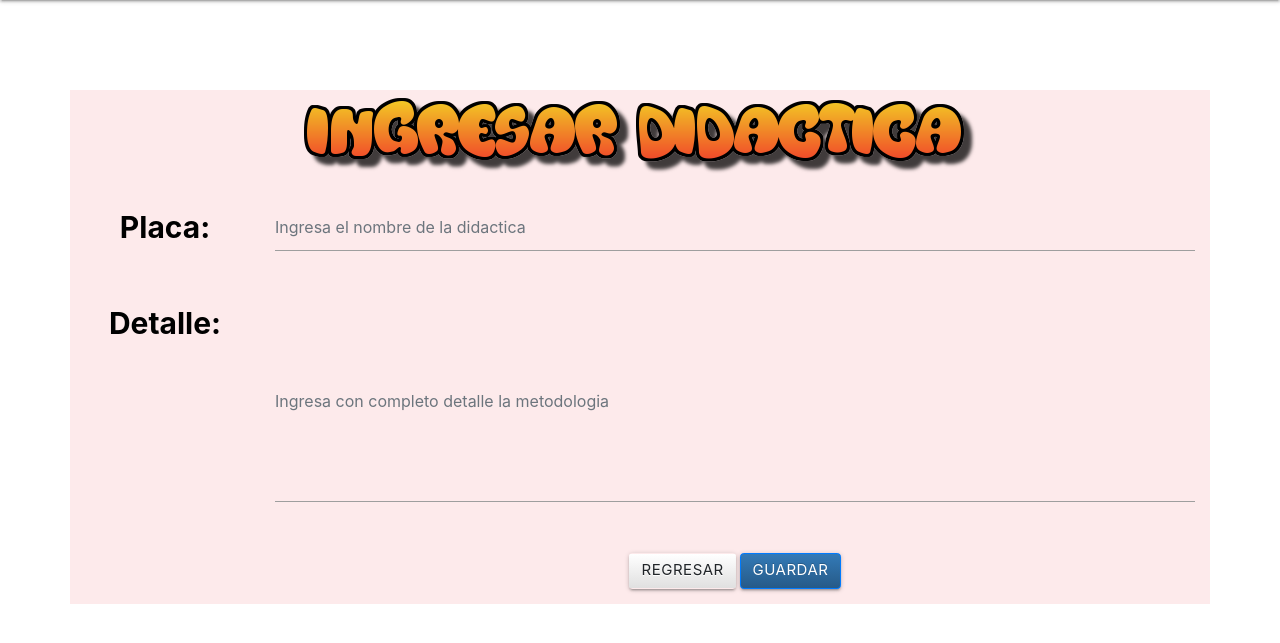
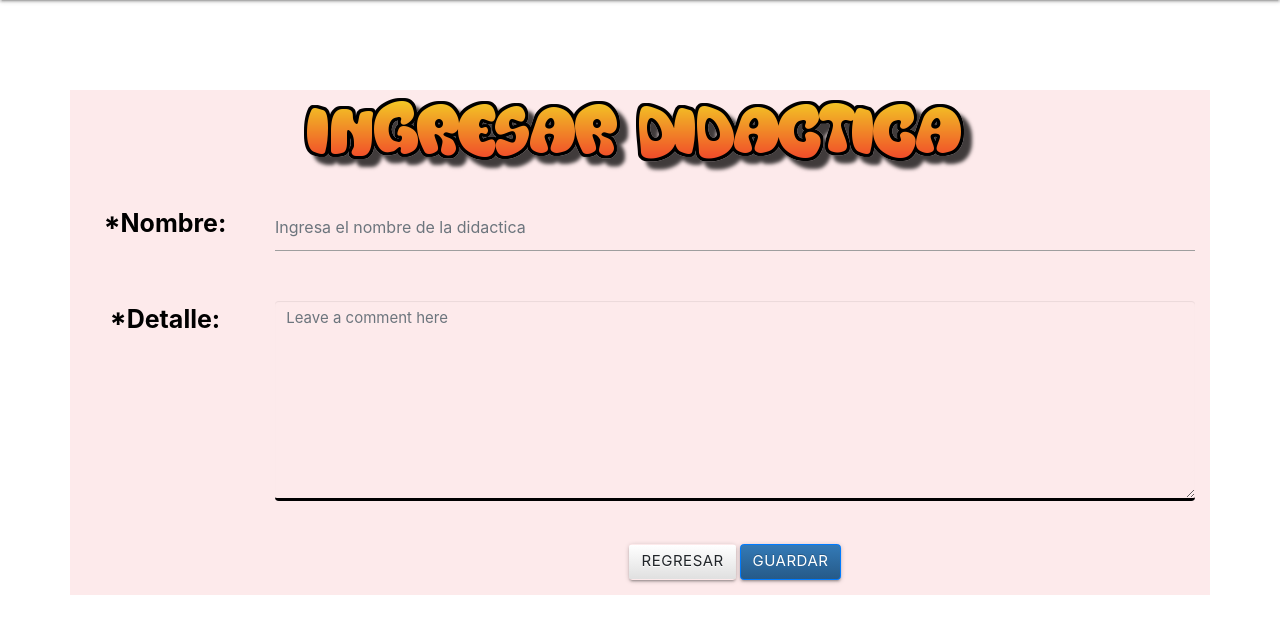
Before and after one commit to Raxody/Degree-project, a PHP site: page /nuevo.php in a window 1280 px wide. Shown: the part 64-707 px from the top of the page. Run offline with PHP 8.4, Linux system fonts and the light colour scheme; some libraries are stand-ins or nearby versions.

Commit message:
Ingresar funcional

```diff
--- a/curso/css/styleNuevo.css
+++ b/curso/css/styleNuevo.css
@@ -14,11 +14,28 @@
 }
 
 .labels{
-    font-size: 30px;
+    font-size: 25px;
     color: black;
     text-align: justify;
 }
 
 #detalle{
     height: 200px;
+    color: black;
+    background-color: #fdeaeb;
+    border: none;
+    border-bottom:3px solid #000;
+
 }
+
+
+#detalle:hover{
+
+    border: none;
+}
+
+
+#detalle:focus {
+    border: transparent;
+    border-bottom:1px solid #28a745;
+    }
--- a/curso/nuevo.php
+++ b/curso/nuevo.php
@@ -68,14 +68,14 @@
     <br>
     <div class="container">
 
-        <img src="images/ingresarDidactica.png" class="img-fluid" alt="Responsive image">
+        <img src="images/ingresarDidactica.png" class="img-fluid" alt="Ingresar didáctica">
         <br>
         <br>
         <form class="form-horizontal" method="POST" action="guardar.php" autocomplete="off">
 
             <div class="row">
                 <div class="col-sm-2">
-                    <label for="descripcion" class="labels">Placa:</label>
+                    <label for="descripcion" class="labels">*Nombre:</label>
                 </div>
                 <div class="col-sm-10">
                     <input type="text" class="form-control" id="descripcion" name="descripcion"
@@ -85,14 +85,14 @@
             <br>
             <div class="row">
                 <div class="col-sm-2">
-                    <label for="detalle" class="labels">Detalle:</label>
+                    <label for="detalle" class="labels">*Detalle:</label>
                 </div>
                 <div class="col-sm-10">
-                    <input type="text" class="form-control" id="detalle" name="detalle"
-                        placeholder="Ingresa con completo detalle la metodologia" required>
-                </div>
+                  <textarea class="form-control" placeholder="Leave a comment here" id="detalle"></textarea>
+                  </div>
             </div>
             <br>
+            <form class="form-floating">
 
 
             <div class="form-group">
```
